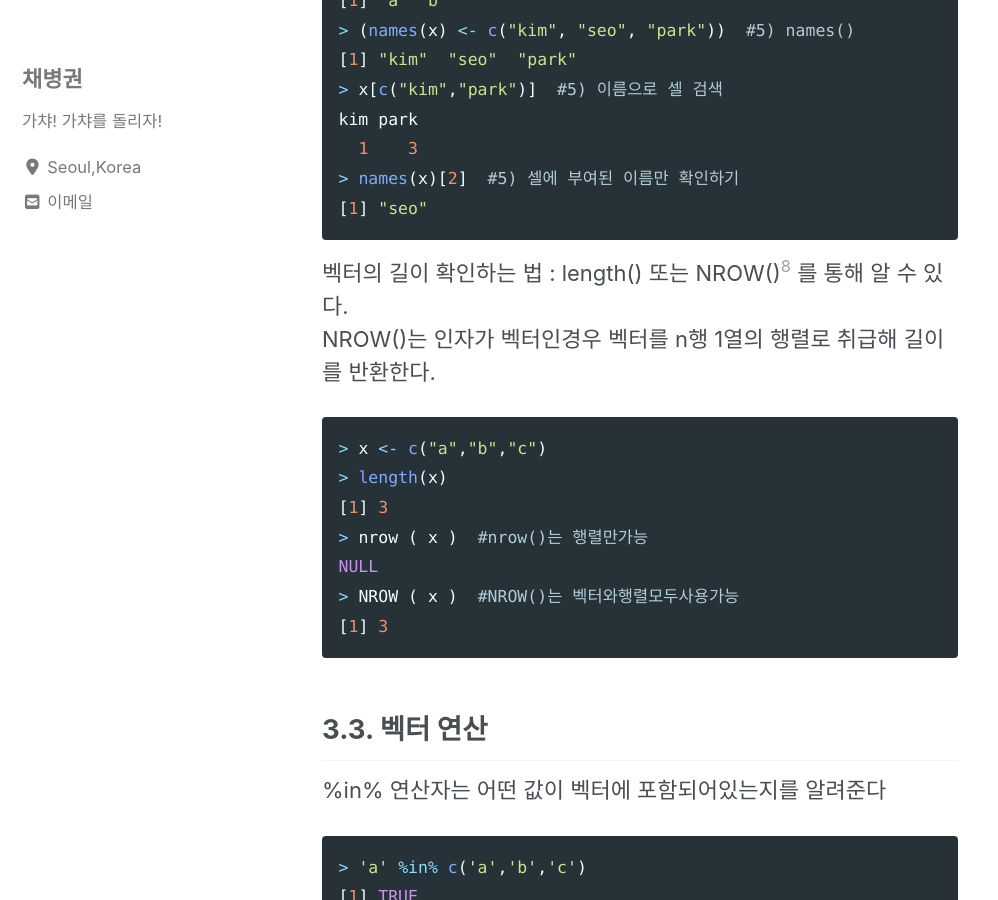
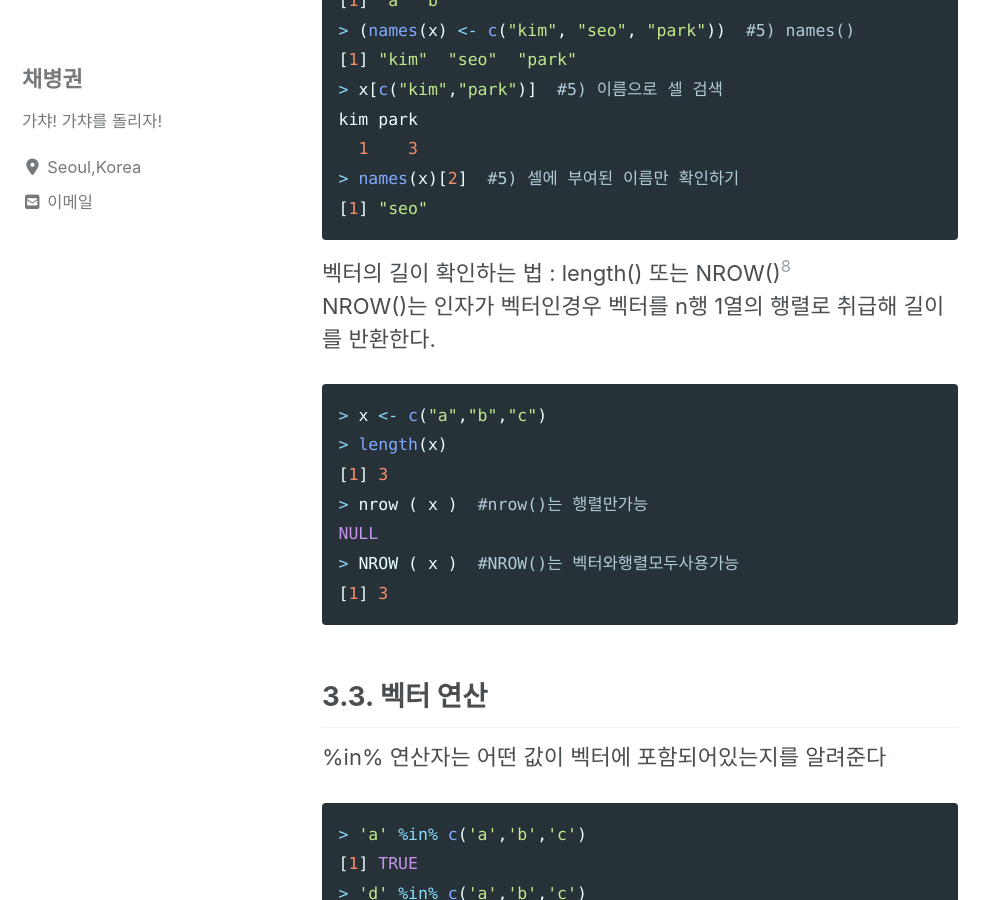
Before and after one commit to ByeongGwonChae/mynotebook, a Jekyll site: the page built from _posts/2020-01-01-R-first-note.md, in a window 1280 px wide and 900 px high, scrolled down 5045 px. Shown: the whole window, without its empty margins (0-998 px from the left). Built offline with Jekyll 4.4.1, drawn with Linux system fonts in a browser that asks for light colours; cached includes are drawn as plain includes; nearby versions of some CDN libraries.

Commit message:
Update 2020-01-01-R-first-note.md

```diff
--- a/_posts/2020-01-01-R-first-note.md
+++ b/_posts/2020-01-01-R-first-note.md
@@ -130,7 +130,7 @@ kim park
 > names(x)[2]  #5) 셀에 부여된 이름만 확인하기
 [1] "seo"
 ~~~
-벡터의 길이 확인하는 법 : length() 또는 NROW()[^8] 를 통해 알 수 있다.\\
+벡터의 길이 확인하는 법 : length() 또는 NROW()[^8]\\
 NROW()는 인자가 벡터인경우 벡터를 n행 1열의 행렬로 취급해 길이를 반환한다.
 ~~~ R
 > x <- c("a","b","c")
```
